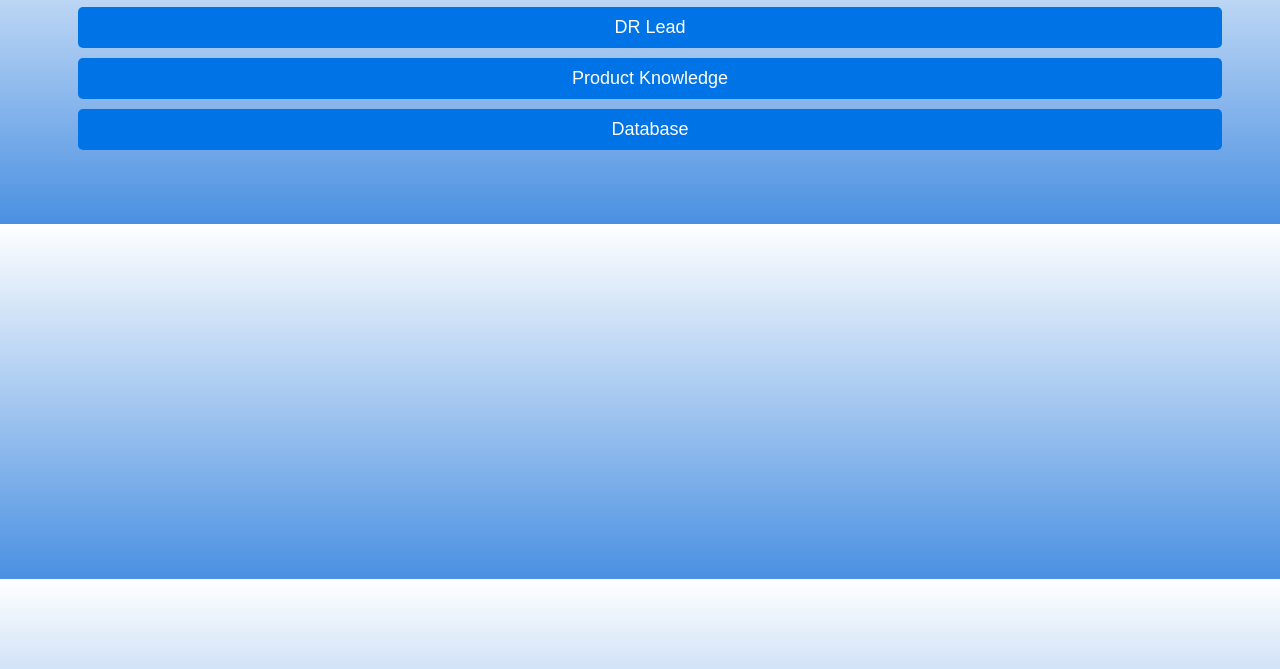
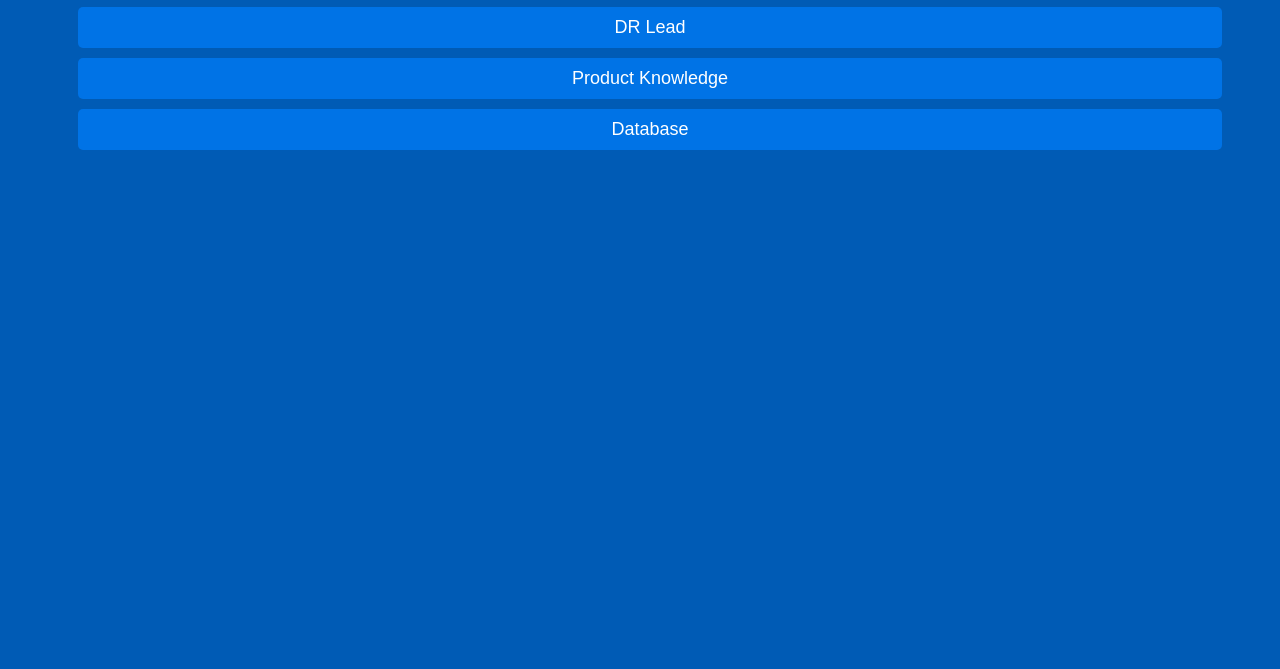
Before and after one commit to bc-legacy/BC-LEGACY, a plain HTML site: page index.html in a window 1280 px wide. Shown: the part 131-800 px from the top of the page. Drawn offline with Linux system fonts and the light colour scheme.

Commit message:
Update style.css

```diff
--- a/style.css
+++ b/style.css
@@ -1,10 +1,12 @@
+
 /* Mengatur background halaman jadi biru */
 body {
-    background: linear-gradient(to bottom, #ffffff, #4a90e2); /* Gradasi putih ke biru */
+    background-color: #005bb5; /* Warna biru */
     font-family: Arial, sans-serif;
     text-align: center;
     padding: 50px;
 }
+
 
 /* Styling untuk judul */
 h1 {
```
